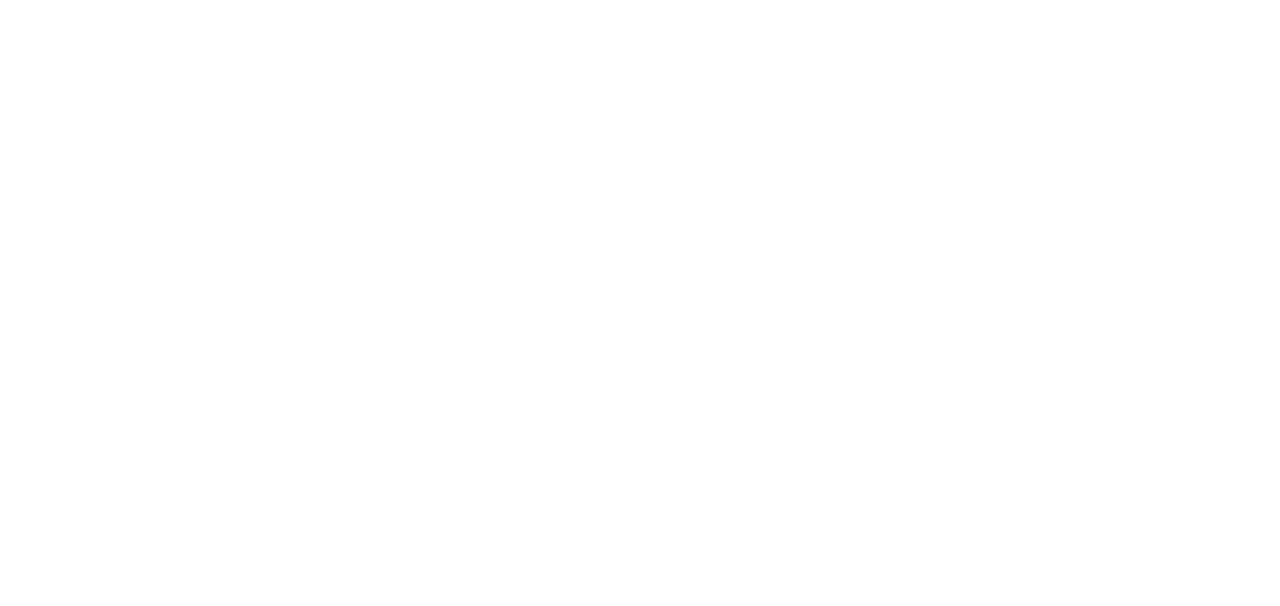
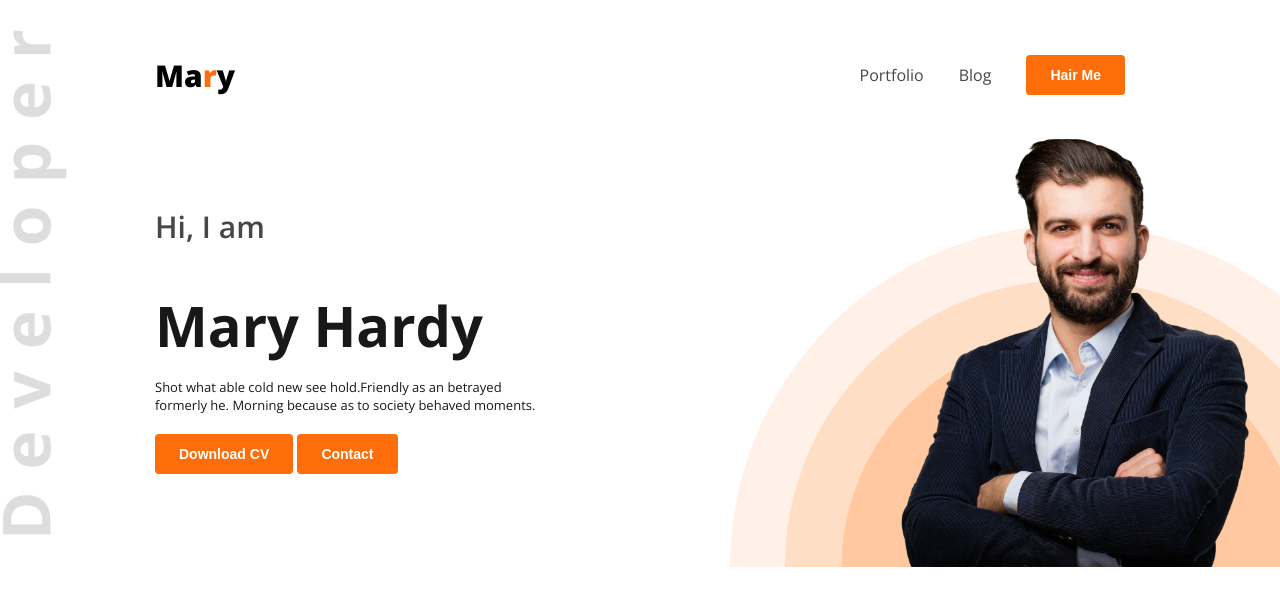
Before and after one commit to Masud319/Portfolio, a plain HTML site: page index.html in a window 1280 px wide. Drawn offline with nearby package versions, Linux system fonts and the light colour scheme.

Commit message:
banner content added

```diff
--- /dev/null
+++ b/Style/style.css
@@ -0,0 +1,116 @@
+body {
+    margin: 0px;
+}
+
+.open-sans-normal {
+  font-family: "Open Sans", sans-serif;
+  font-optical-sizing: auto;
+  font-style: normal;
+  font-variation-settings:
+    "wdth" 100;
+}
+
+/*------------- Share Style------------ */
+.text-primary{
+    color:#FD6E0A;
+}
+
+.dark-2{
+    color:#474747;
+}
+
+.btn-primary{
+    background-color:#FD6E0A;
+    padding:12px 24px;
+    font-size:14px;
+    font-weight:bold;
+    color:white;
+    border-radius: 4px;
+    border:none;
+}
+
+/* Header Section  */
+
+header{
+    background-image: url('../Asset/developer.png'),url('../Asset/header_bg.png');
+    background-repeat: no-repeat;
+    background-size: 67px 505px,550px 342px ;
+    background-position: top left, bottom right;
+     /* height: 540px;
+     border:1px solid black; */
+}
+
+/*----------- Navigation----------- */
+
+nav{
+    display:flex;
+    align-items: center;
+    justify-content:space-between;
+    margin:30px 120px 0px 155px;
+}
+
+nav h1{
+    font-weight: 800;
+    font-size: 30px;
+
+}
+
+nav ul {
+    display:flex;
+    align-items: center;
+
+}
+
+nav ul li {
+    list-style:none;
+    margin-right:35px;
+
+}
+
+nav li a {
+    text-decoration: none;
+    font-weight: 20px;
+}
+
+/*----------- banner----------- */
+
+.banner{
+    display:flex;
+    justify-content: space-between;
+    align-items: center;
+    margin:0px 25px 0px 155px;
+
+
+}
+
+.banner-content{
+    max-width: 386px;
+    height: 235px;
+    margin-bottom: 120px;
+
+
+}
+
+.banner-gretting{
+    font-size: 30px;
+    font-weight: 600;
+
+}
+.banner-title{
+    font-size:56px;
+    font-weight:bold;
+    color:#181818;
+    margin:3px 0px;
+}
+
+.banner-description{
+    font-size: 13px;
+    color:#181818;
+    margin:15px 0px 20px 0px;
+}
+
+.banner img{
+    width:386px;
+    height:446px;
+    margin: 0px;
+}
--- a/index.html
+++ b/index.html
@@ -1,14 +1,46 @@
 <!DOCTYPE html>
 <html lang="en">
+
 <head>
     <meta charset="UTF-8">
     <meta name="viewport" content="width=device-width, initial-scale=1.0">
     <title>Web Developer Portfolio</title>
+    <link rel="preconnect" href="https://fonts.googleapis.com">
+    <link rel="preconnect" href="https://fonts.gstatic.com" crossorigin>
+    <link
+        href="https://fonts.googleapis.com/css2?family=Open+Sans:ital,wght@0,300..800;1,300..800&family=Work+Sans:ital,wght@0,100..900;1,100..900&display=swap"
+        rel="stylesheet">
+    <link rel="stylesheet" href="/Style/style.css">
+
 </head>
-<body>
-    <head>
 
-    </head>
+<body class="open-sans-normal">
+
+    <header>
+        <nav>
+            <h1>Ma<span class="text-primary">r</span>y</h1>
+            <ul>
+                <li><a class="dark-2" href="">Portfolio</a></li>
+                <li><a class="dark-2" href="">Blog</a></li>
+                <li><a href=""><button class="btn-primary">Hair Me</button></a></li>
+            </ul>
+        </nav>
+
+        <div class="banner">
+
+             <div class="banner-content">
+                <h4 class="banner-gretting dark-2">Hi, I  am</h4>
+                <h1 class="banner-title">Mary Hardy</h1>
+                <p class="banner-description">Shot what able cold new see hold.Friendly as an betrayed formerly he. Morning because as to society behaved moments.</p>
+                 <button class="btn-primary">Download CV</button>
+                 <button class="btn-primary">Contact</button>
+            </div>
+
+        <img src="/Asset/hardy.png" ait="Hardy Vai">
+
+    </div>
+
+    </header>
 
     <main>
 
@@ -18,4 +50,5 @@
 
     </footer>
 </body>
+
 </html>
```
Also changed, not shown: Asset/developer.png (added), Asset/hardy.png (added), Asset/header_bg.png (added), Asset/icons/facebook.png (added), Asset/icons/insta.png (added), Asset/icons/js.png (added), Asset/icons/mongo.png (added), Asset/icons/nodejs.png (added), Asset/icons/react.png (added), Asset/icons/twitter.png (added).
